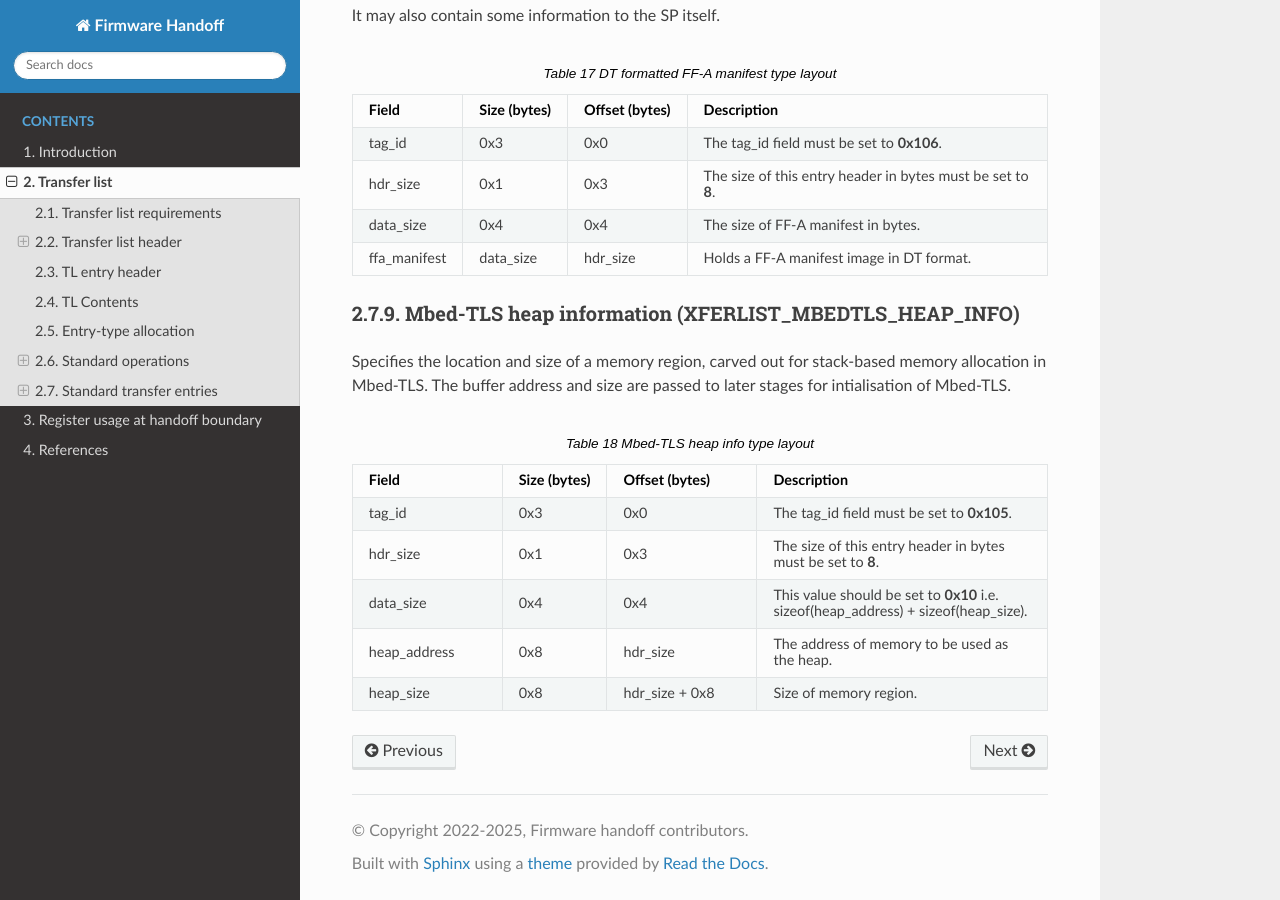
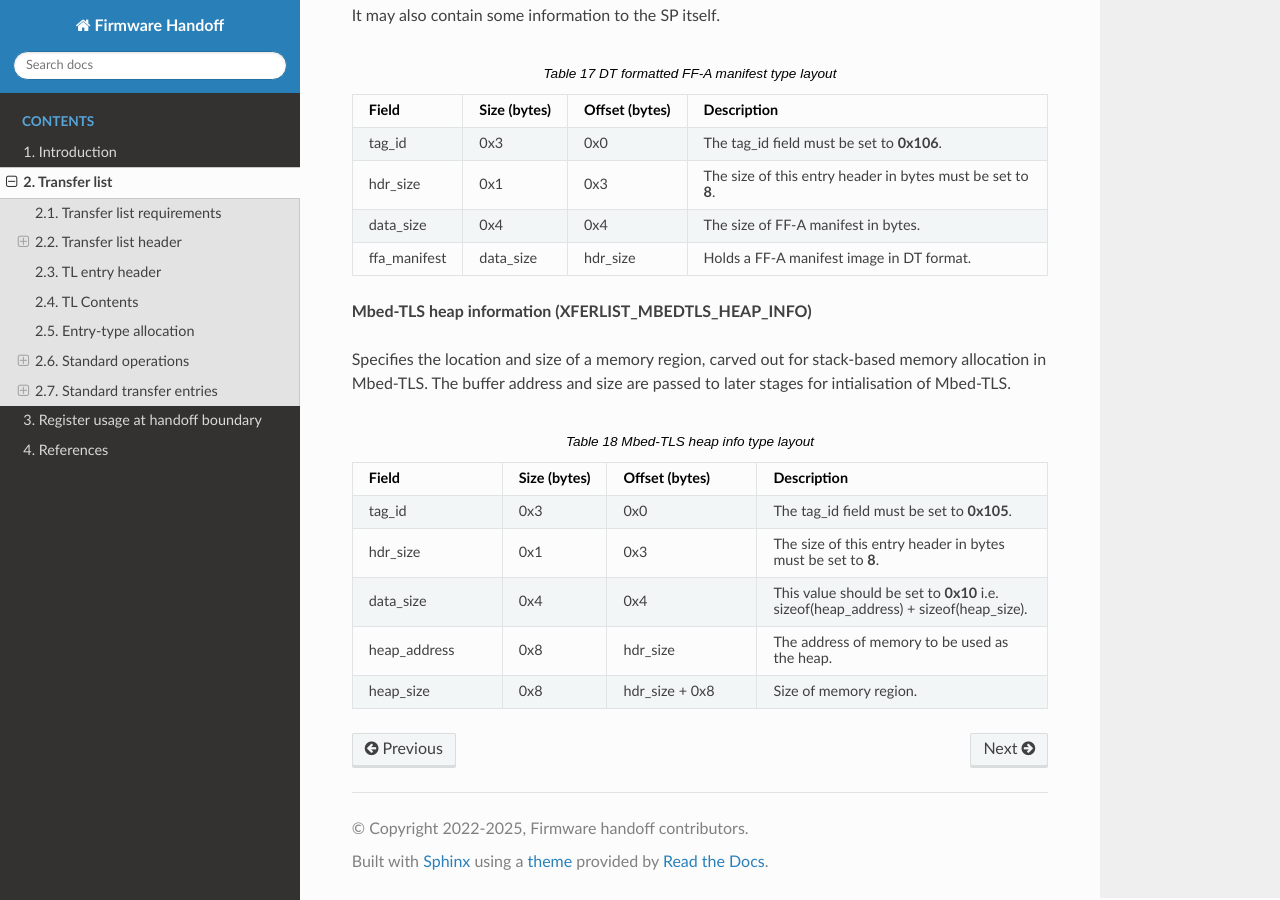
Before and after one commit to FirmwareHandoff/firmware_handoff, a Sphinx documentation site: the page built from source/transfer_list.rst, in a window 1280 px wide and 900 px high, scrolled down 15460 px. Built offline with Sphinx 7.4.7 and the Read the Docs theme 3.1.0, drawn with Linux system fonts in a browser that asks for light colours; formulas are drawn with MathJax 3.

```diff
--- a/source/transfer_list.rst
+++ b/source/transfer_list.rst
@@ -1088,8 +1088,7 @@ It may also contain some information to the SP itself.
      - hdr_size
      - Holds a FF-A manifest image in DT format.
 
-Mbed-TLS heap information (XFERLIST_MBEDTLS_HEAP_INFO)
-^^^^^^^^^^^^^^^^^^^^^^^^^^^^^^^^^^^^^^^^^^^^^^^^^^^^^^
+**Mbed-TLS heap information (XFERLIST_MBEDTLS_HEAP_INFO)**
 
 Specifies the location and size of a memory region, carved out for
 stack-based memory allocation in Mbed-TLS. The buffer address and size are
```
